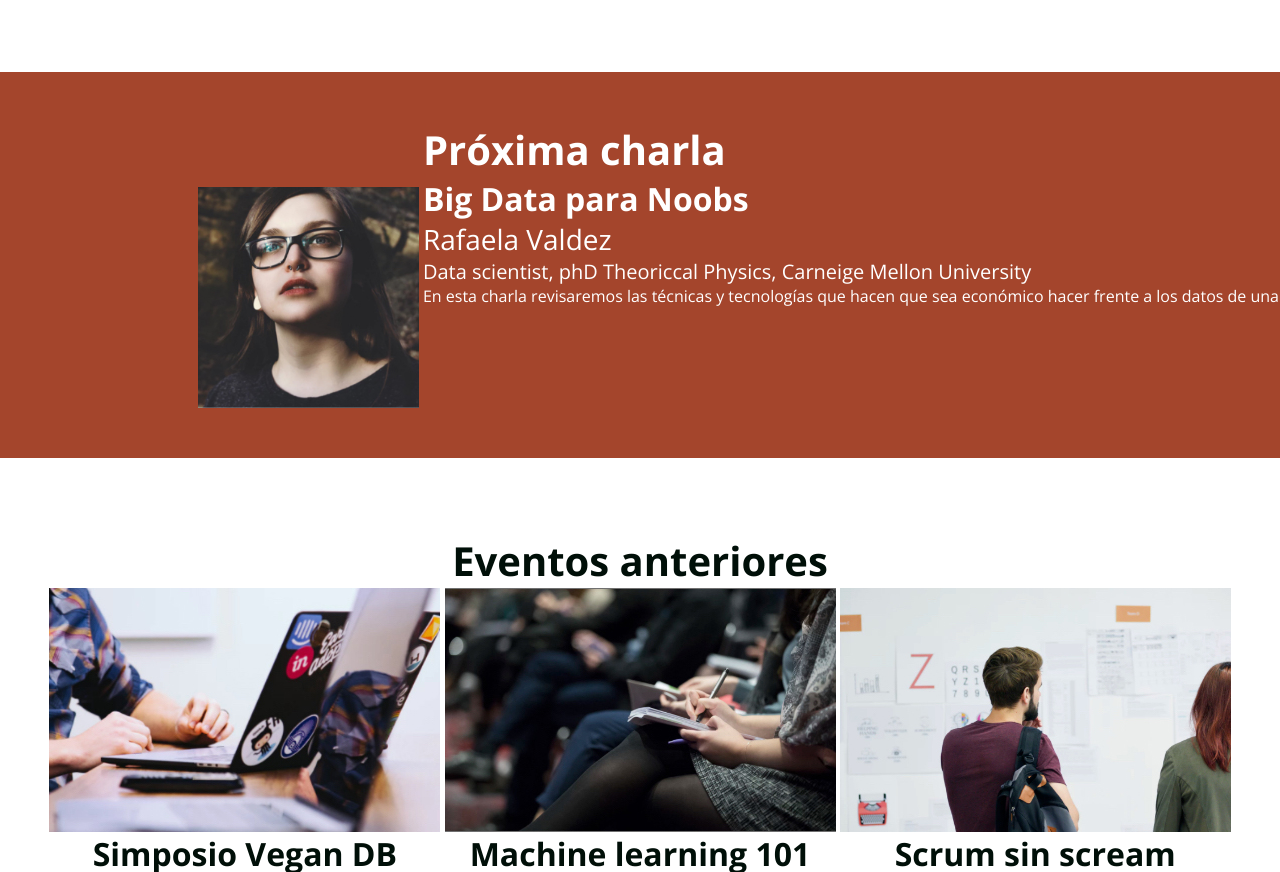
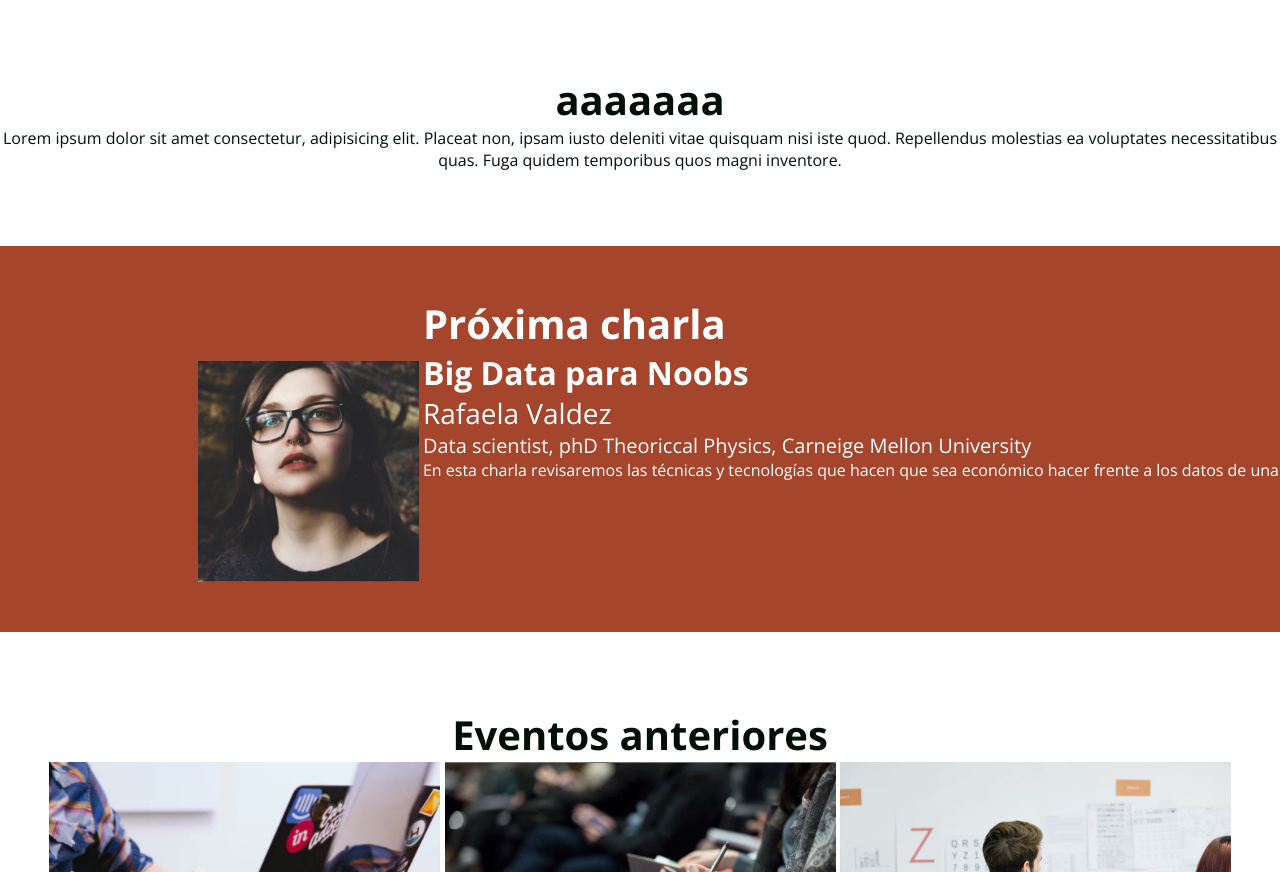
Before and after one commit to pabco84/meet-coffee, a plain HTML site: page index.html in a window 1280 px wide. Shown: the part 893-1765 px from the top of the page. Drawn offline with nearby package versions, Linux system fonts and the light colour scheme.

Commit message:
added new text to the index of meet&coffee project

```diff
--- a/index.html
+++ b/index.html
@@ -36,6 +36,11 @@ tecnología, co-work">
    <h2>¿Dónde nos juntamos?</h2>
    <p>Todos los martes y viernes, de 19:00 a 22:00 en We Work, Calle Baker
    133, Providencia, Santiago.</p>
+</section>
+
+<section>
+<h2>aaaaaaa</h2>
+<p>Lorem ipsum dolor sit amet consectetur, adipisicing elit. Placeat non, ipsam iusto deleniti vitae quisquam nisi iste quod. Repellendus molestias ea voluptates necessitatibus quas. Fuga quidem temporibus quos magni inventore.</p>
 </section>
 
 <section id="proxima-charla" class="sweet-brown">
```
